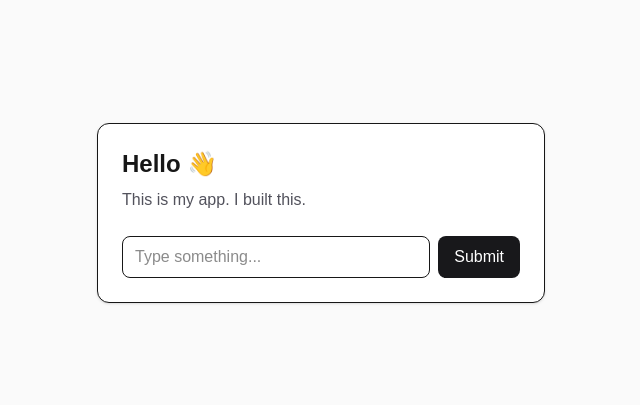
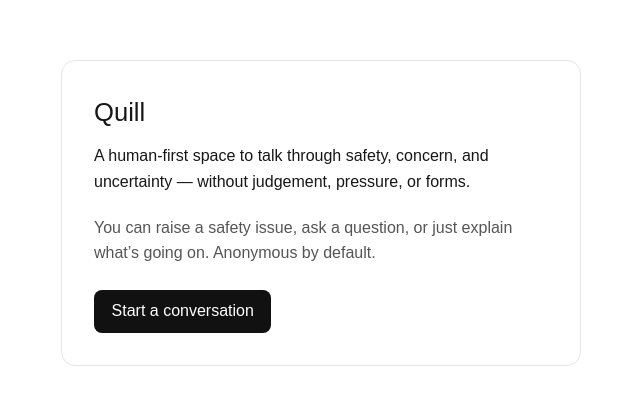
Before and after one commit to instinctipedia/Quill, a Next.js app: page / in a window 1280 px wide. Shown: the part 187-592 px from the top of the page, without its empty margins (319-959 px from the left). Built offline with nearby package versions, Linux system fonts and the light colour scheme.

Commit message:
Landing page copy and CTA finalised

```diff
--- a/app/page.tsx
+++ b/app/page.tsx
@@ -1,30 +1,52 @@
-"use client"
+export default function HomePage() {
+  return (
+    <main
+      style={{
+        minHeight: "100vh",
+        display: "flex",
+        alignItems: "center",
+        justifyContent: "center",
+        padding: "2rem",
+        background: "#fff",
+      }}
+    >
+      <div
+        style={{
+          maxWidth: 520,
+          width: "100%",
+          border: "1px solid #e5e5e5",
+          borderRadius: 14,
+          padding: "2rem",
+        }}
+      >
+        <h1 style={{ fontSize: "1.6rem", marginBottom: "0.75rem" }}>
+          Quill
+        </h1>
 
-import { useState } from "react";
+        <p style={{ lineHeight: 1.6, marginBottom: "1.25rem" }}>
+          A human-first space to talk through safety, concern, and uncertainty —
+          without judgement, pressure, or forms.
+        </p>
 
-export default function Home() {
-  const [text, setText] = useState("");
+        <p style={{ lineHeight: 1.6, marginBottom: "1.5rem", color: "#555" }}>
+          You can raise a safety issue, ask a question, or just explain what’s
+          going on. Anonymous by default.
+        </p>
 
-  return (
-    <main className="min-h-screen flex items-center justify-center bg-zinc-50">
-      <div className="w-full max-w-md rounded-xl border bg-white p-6 shadow-sm">
-        <h1 className="text-2xl font-semibold">Hello 👋</h1>
-        <p className="mt-2 text-zinc-600">This is my app. I built this.</p>
-
-        <div className="mt-6 flex gap-2">
-          <input
-            className="flex-1 rounded-lg border px-3 py-2"
-            placeholder="Type something..."
-            value={text}
-            onChange={(e) => setText(e.target.value)}
-          />
-
-          <button
-            className="rounded-lg bg-zinc-900 px-4 py-2 text-white font-medium"
-          >
-            Submit
-          </button>
-        </div>
+        <a
+          href="/report"
+          style={{
+            display: "inline-block",
+            padding: "0.6rem 1.1rem",
+            borderRadius: 8,
+            background: "#111",
+            color: "#fff",
+            textDecoration: "none",
+            fontWeight: 500,
+          }}
+        >
+          Start a conversation
+        </a>
       </div>
     </main>
   );
```
